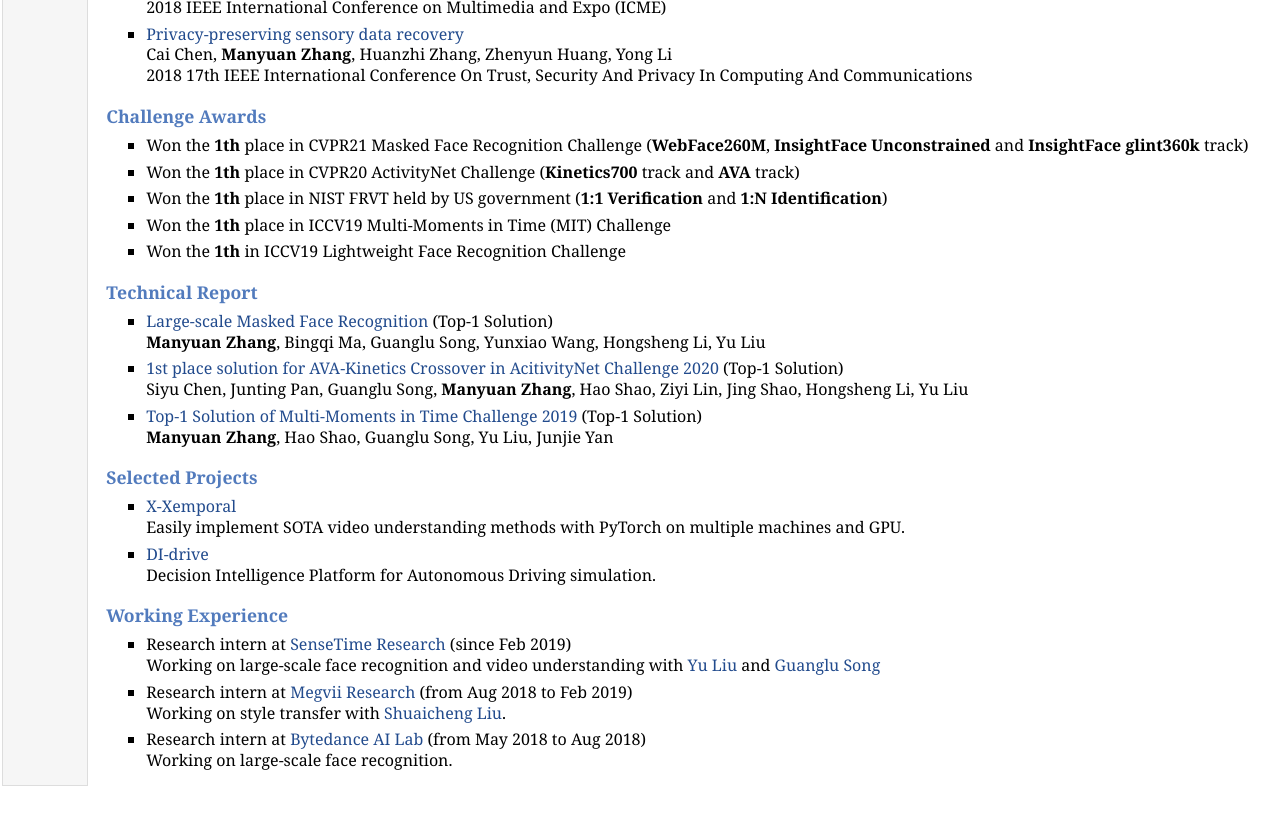
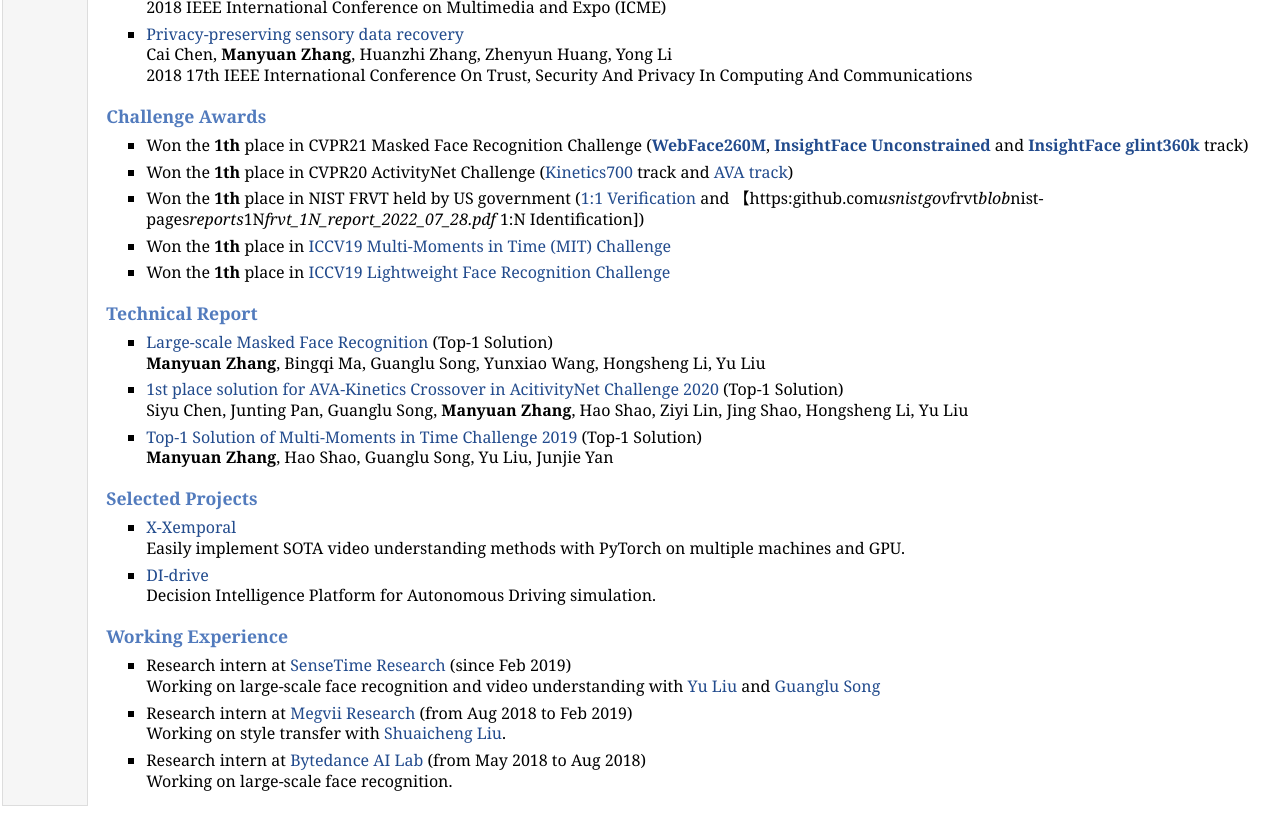
Before and after one commit to manyuan97/manyuan97.github.io, a plain HTML site: page index.html in a window 1280 px wide. Shown: the part 1304-2120 px from the top of the page. Drawn offline with Linux system fonts and the light colour scheme.

Commit message:
update cv

```diff
--- a/index.html
+++ b/index.html
@@ -63,7 +63,7 @@ Email: zhangmanyuan@link.cuhk.edu.hk <br />
 <h3>Recent Publications </h3>
 <p>*equal contribition</p>
 <ul>
-<li><p><a href="https://arxiv.org/pdf/2208.13600.pdf/">Towards Robust Face Recognition with Comprehensive Search</a> <br />
+<li><p><a href="https://arxiv.org/abs/2208.13600/">Towards Robust Face Recognition with Comprehensive Search</a> <br />
 <b>Manyuan Zhang</b>, Guanglu Song, Yu Liu, Hongsheng Li <br />
 2022 European Conference on Computer Vision (ECCV)</p>
 </li>
@@ -90,16 +90,16 @@ Cai Chen, <b>Manyuan Zhang</b>, Huanzhi Zhang, Zhenyun Huang, Yong Li <br />
 </ul>
 <h3>Challenge Awards</h3>
 <ul>
-<li><p>Won the <b>1th</b> place in CVPR21 Masked Face Recognition Challenge (<b>WebFace260M</b>, <b>InsightFace Unconstrained</b> and
-<b>InsightFace glint360k</b> track)</p>
+<li><p>Won the <b>1th</b> place in CVPR21 Masked Face Recognition Challenge (<b><a href="https://www.face-benchmark.org/challenge.html/">WebFace260M</a></b>, <b><a href="https://insightface.ai/mfr21/">InsightFace Unconstrained</a></b> and
+<b><a href="https://insightface.ai/mfr21">InsightFace glint360k</a></b> track)</p>
 </li>
-<li><p>Won the <b>1th</b> place in CVPR20 ActivityNet Challenge (<b>Kinetics700</b> track and  <b>AVA</b> track)</p>
+<li><p>Won the <b>1th</b> place in CVPR20 ActivityNet Challenge (<a href="http://activity-net.org/challenges/2020/tasks/guest_kinetics.html/">Kinetics700</a> track and  <a href="https://www.youtube.com/watch?v=zJPEmG3LCH4&amp;list=PLw6H4u-XW8siSxqdRVcD5aBn3OTuA7M7x/">AVA track</a>)</p>
 </li>
-<li><p>Won the <b>1th</b> place in NIST FRVT held by US government (<b>1:1 Verification</b> and <b>1:N Identification</b>)</p>
+<li><p>Won the <b>1th</b> place in NIST FRVT held by US government (<a href="https://github.com/usnistgov/frvt/blob/nist-pages/reports/11/frvt_11_report_2022_07_29.pdf">1:1 Verification</a> and 【https:<i></i>github.com<i>usnistgov</i>frvt<i>blob</i>nist-pages<i>reports</i>1N<i>frvt_1N_report_2022_07_28.pdf</i> 1:N Identification])</p>
 </li>
-<li><p>Won the <b>1th</b> place in ICCV19 Multi-Moments in Time (MIT) Challenge</p>
+<li><p>Won the <b>1th</b> place in <a href="http://moments.csail.mit.edu/results2019.html/">ICCV19 Multi-Moments in Time (MIT) Challenge</a></p>
 </li>
-<li><p>Won the <b>1th</b> in ICCV19 Lightweight Face Recognition Challenge</p>
+<li><p>Won the <b>1th</b> place in <a href="https://insightface.ai/lfr19/">ICCV19 Lightweight Face Recognition Challenge</a></p>
 </li>
 </ul>
 <h3>Technical Report </h3>
```
Also changed, not shown: 1 other file.
